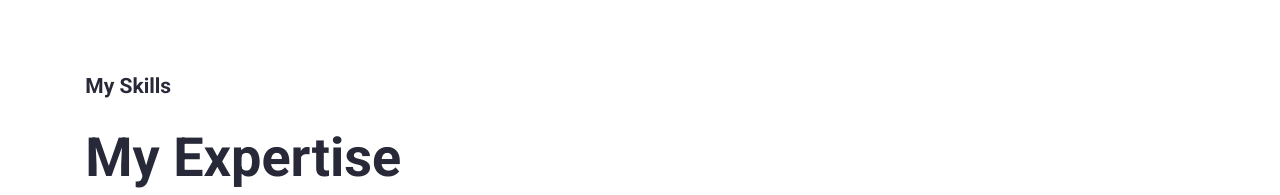
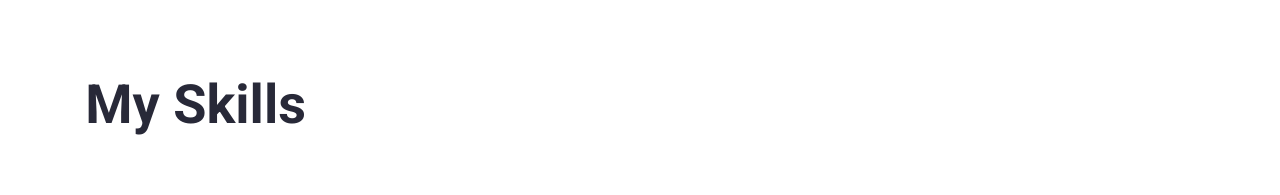
Before and after one commit to Jasoonii/portfolio, a React (Create React App) app: page / in a window 1280 px wide. Shown: the part 757-952 px from the top of the page. Built offline with nearby package versions, Linux system fonts and the light colour scheme.

Commit message:
Got rid of paragraph headers

```diff
--- a/src/Pages/Home/MyPortfolio.jsx
+++ b/src/Pages/Home/MyPortfolio.jsx
@@ -5,7 +5,8 @@ export default function MyPortfolio() {
     <section className="portfolio--section" id="MyPortfolio">
       <div className="portfolio--container-box">
         <div className="portfolio--container">
-          <p className="sub--title">Recent Projects</p>
+          { //<p className="sub--title">Recent Projects</p>
+          }
           <h2 className="section--heading">My Portfolio</h2>
         </div>
         <div>
--- a/src/Pages/Home/MySkills.jsx
+++ b/src/Pages/Home/MySkills.jsx
@@ -4,8 +4,9 @@ export default function MySkills() {
   return (
     <section className="skills--section" id="mySkills">
       <div className="portfolio--container">
-        <p className="section--title">My Skills</p>
-        <h2 className="skills--section--heading">My Expertise</h2>
+        {//<p className="section--title">My Expertise</p>
+        }
+        <h2 className="skills--section--heading">My Skills</h2>
       </div>
       <div className="skills--section--container">
         {data?.skills?.map((item, index) => (
--- a/src/Pages/Home/Resume.jsx
+++ b/src/Pages/Home/Resume.jsx
@@ -5,7 +5,8 @@ export default function Testimonial() {
     <section className="testimonial--section" id="testimonial">
       <div className="portfolio--container-box">
         <div className="portfolio--container">
-          <p className="sub--title">Learn about me on paper!</p>
+          {//<p className="sub--title">Learn about me on paper!</p>
+          }
           <h2 className="sections--heading">My Resume</h2>
         </div>
       </div>
```
